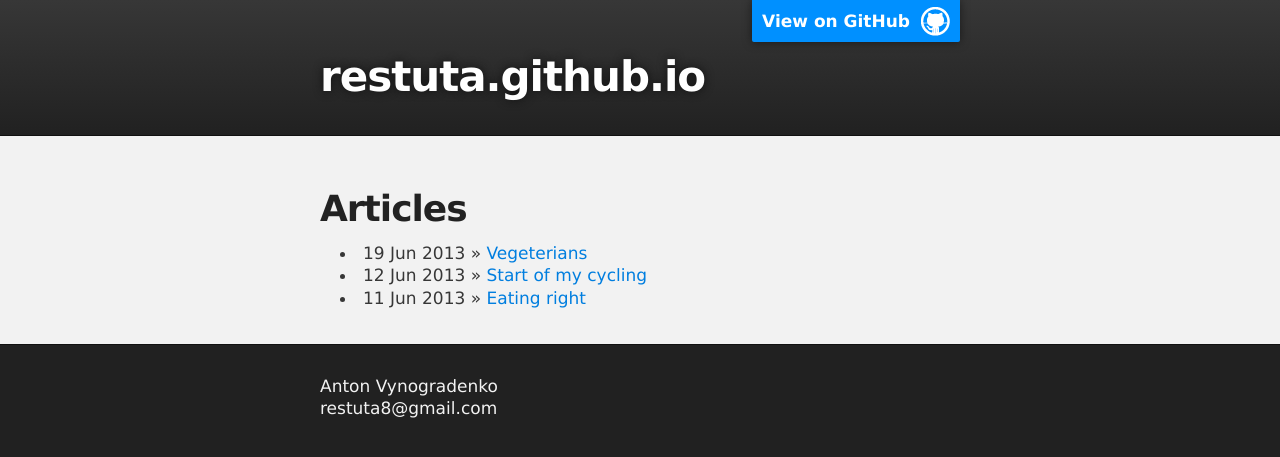
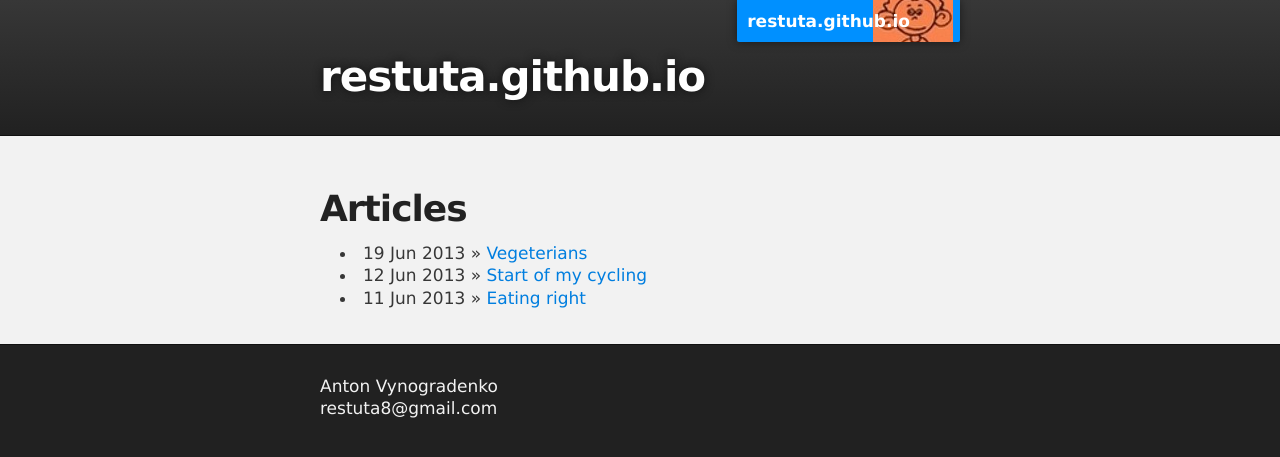
Before and after one commit to Restuta/restuta.github.io, a Jekyll site: the page built from index.html, in a window 1280 px wide. Shown: the top 457 px of the page. Built offline with Jekyll 4.4.1, drawn with Linux system fonts in a browser that asks for light colours.

Commit message:
updated fork me -> my avatar

```diff
--- a/_layouts/default.html
+++ b/_layouts/default.html
@@ -15,7 +15,7 @@
     <!-- HEADER -->
     <div id="header_wrap" class="outer">
         <header class="inner">
-          <a id="forkme_banner" href="https://github.com/Restuta">View on GitHub</a>
+          <a id="forkme_banner" href="https://restuta.github.io">restuta.github.io</a>
           <h1 id="project_title">{{ page.title }}</h1>
         </header>
     </div>
--- a/css/stylesheet.css
+++ b/css/stylesheet.css
@@ -285,7 +285,7 @@ Full-Width Styles
   z-index: 10;
   padding: 10px 50px 10px 10px;
   color: #fff;
-  background: url('../images/blacktocat.png') #0090ff no-repeat 95% 50%;
+  background: url('../images/avatar.jpeg') #0090ff no-repeat 95% 50%;
   font-weight: 700;
   box-shadow: 0 0 10px rgba(0,0,0,.5);
   border-bottom-left-radius: 2px;
```
Also changed, not shown: images/avatar.jpeg (added).
